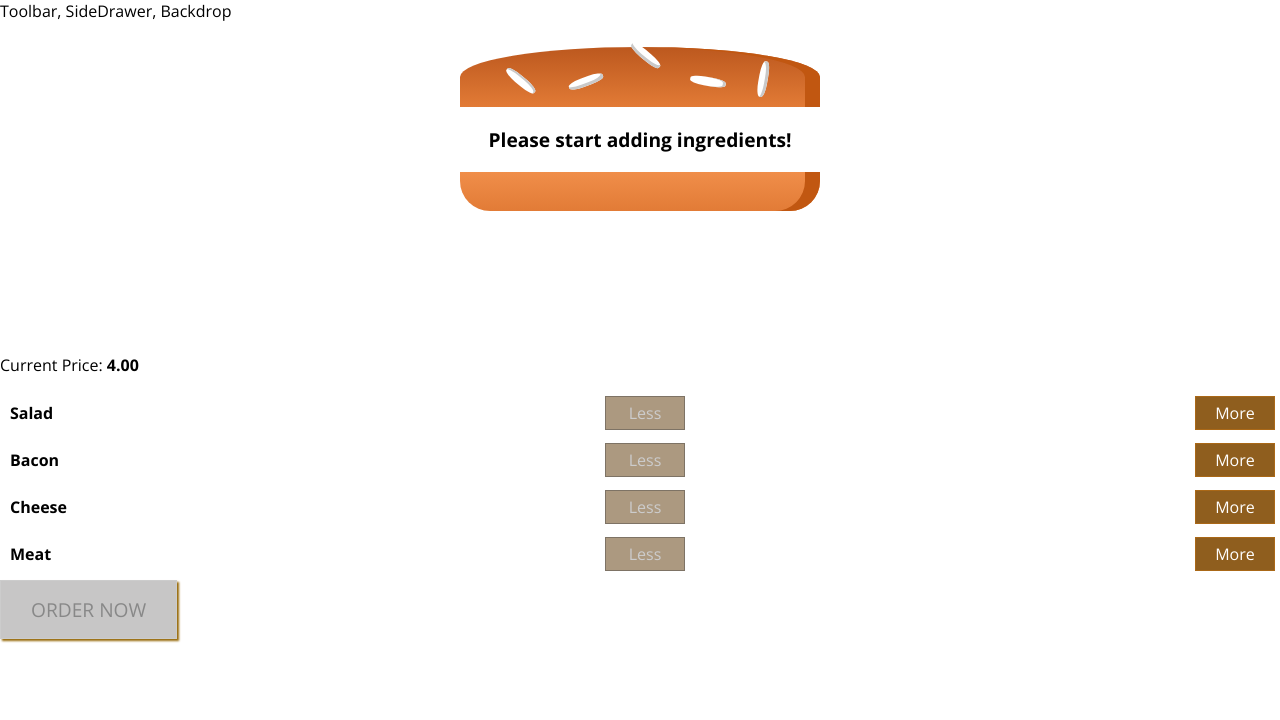
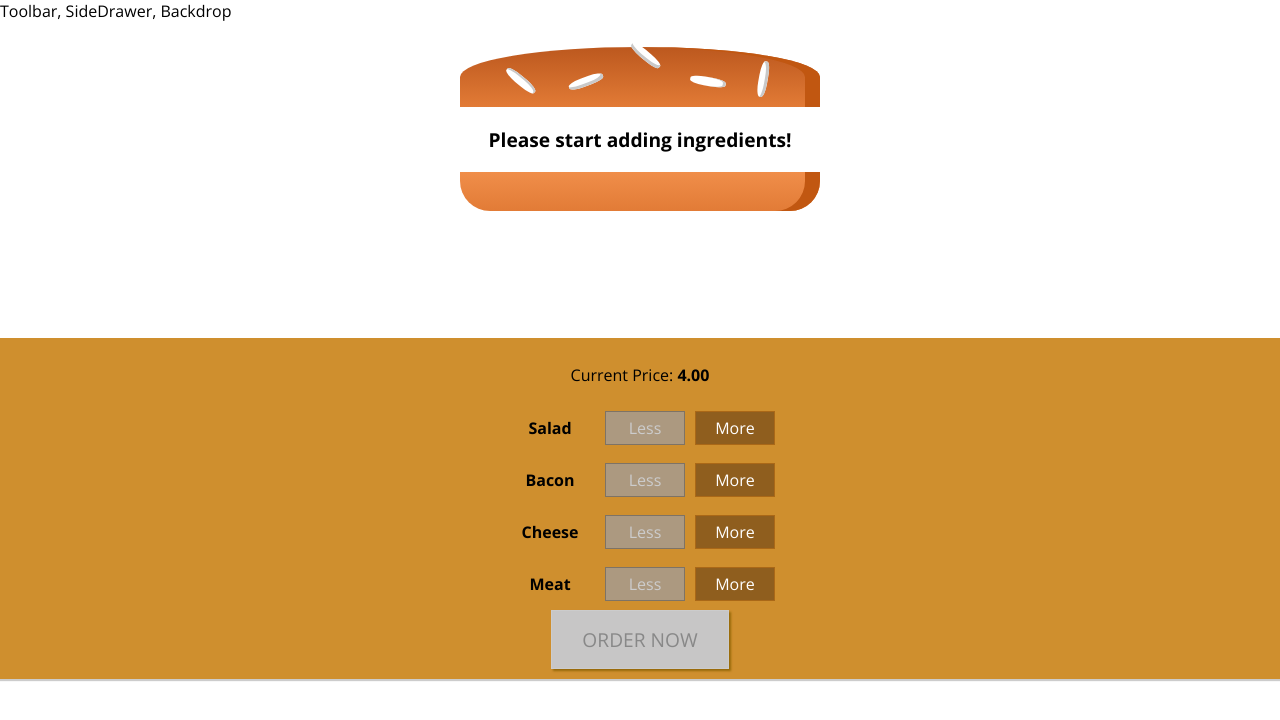
Before and after one commit to stdj91/react-burger-app, a React (Create React App) app: page / in a window 1280 px wide. Shown: the top 720 px of the page. Built offline with nearby package versions, Linux system fonts and the light colour scheme.

Commit message:
Implementig Backdrop. Show & hide Modal

```diff
--- a/src/components/Burger/BuildControls/BuildControl/BuildControl.module.css
+++ b/src/components/Burger/BuildControls/BuildControl/BuildControl.module.css
@@ -1,8 +1,9 @@
 .BuildControl {
     display: flex;
-    justify-content: space-between;
+    text-align: center;
     align-items: center;
     margin: 5px 0;
+
 }
 
 .BuildControl button {
@@ -33,6 +34,8 @@
     padding: 10px;
     font-weight: bold;
     width: 80px;
+    align-items: center;
+    text-align: center;
 }
 
 .BuildControl .Less {
--- a/src/components/Burger/BuildControls/BuildControls.js
+++ b/src/components/Burger/BuildControls/BuildControls.js
@@ -11,8 +11,8 @@ const controls = [
 
 
 const buildControls = (props) =>(
-    <div className={classes.buildControls}>
-        <p>Current Price: <strong>{props.price.toFixed(2)}</strong></p>
+    <div className={classes.BuildControls}>
+        <p className={classes.para}>Current Price: <strong>{props.price.toFixed(2)}</strong></p>
         {controls.map(ctrl => (
             <BuildControl
              key={ctrl.label}
--- a/src/components/Burger/BuildControls/BuildControls.module.css
+++ b/src/components/Burger/BuildControls/BuildControls.module.css
@@ -7,6 +7,7 @@
     box-shadow: 0 2px 1px #ccc;
     margin: auto;
     padding: 10px 0;
+
 
 }
 .OrderButton {
@@ -18,7 +19,8 @@
     font-family: inherit;
     font-size: 1.2em;
     padding: 15px 30px;
-    box-shadow: 2px 2px 2px #966909
+    box-shadow: 2px 2px 2px #966909;
+
 }
 
 .OrderButton:hover, .OrderButton:active {
@@ -35,7 +37,6 @@
 .OrderButton:not(:disabled){
     animation: enable 0.3 linear;
 }
-
 @keyframes enable {
     0% {
         transform: scale(1);
@@ -47,3 +48,7 @@
         transform: scale(1);
     }
 }
+
+.para {
+text-align: center;
+}
--- a/src/components/UI/Backdrop/Backdrop.js
+++ b/src/components/UI/Backdrop/Backdrop.js
@@ -0,0 +1,8 @@
+import React from 'react';
+import classes from './Backdrop.module.css'
+
+const backdrop = (props) => (
+    props.show ? <div className={classes.Backdrop} onClick={props.clicked}></div> : null
+)
+
+export default backdrop;
--- /dev/null
+++ b/src/components/UI/Backdrop/Backdrop.module.css
@@ -0,0 +1,9 @@
+.Backdrop {
+    width: 100%;
+    height: 100%;
+    position: fixed;
+    z-index: 100;
+    left: 0;
+    top: 0;
+    background-color: rgba(0, 0, 0, 0.5);
+}
--- a/src/components/UI/Modal/Modal.js
+++ b/src/components/UI/Modal/Modal.js
@@ -1,14 +1,20 @@
 import React from 'react';
-import classes from './Modal.module.css'
+import classes from './Modal.module.css';
+import Aux from '../../../hoc/AuxProblem';
+import Backdrop from '../Backdrop/Backdrop'
 
 const modal = (props) => (
-    <div className={classes.Modal}
+    <Aux>
+        <Backdrop show={props.show} clicked={props.modalClosed} />
+        <div
+            className={classes.Modal}
             style={{
                 transform: props.show ? 'translateY(0)' : 'translateY(-100vh)',
                 opacity: props.show ? '1' : '0'
             }}>
             {props.children}
         </div>
+    </Aux>
 );
 
 export default modal;
--- a/src/container/BurgerBuilder/BurgerBuilder.js
+++ b/src/container/BurgerBuilder/BurgerBuilder.js
@@ -79,6 +79,9 @@ class BurgerBuilder extends Component {
         this.setState({purchasing: true})
     }
 
+    purchaseCancelHandler = () => {
+        this.setState({purchasing: false})
+    }
 
     render () {
         const disabledInfo = {
@@ -89,7 +92,7 @@ class BurgerBuilder extends Component {
         }
         return (
            <Aux>
-               <Modal show={this.state.purchasing}>
+               <Modal show={this.state.purchasing} modalClosed={this.purchaseCancelHandler}>
                     <OrderSummary ingredients={this.state.ingredients}/>
                </Modal>
                <Burger ingredients={this.state.ingredients}/>
```
Lines whose indentation alone changed are shown as unchanged.
